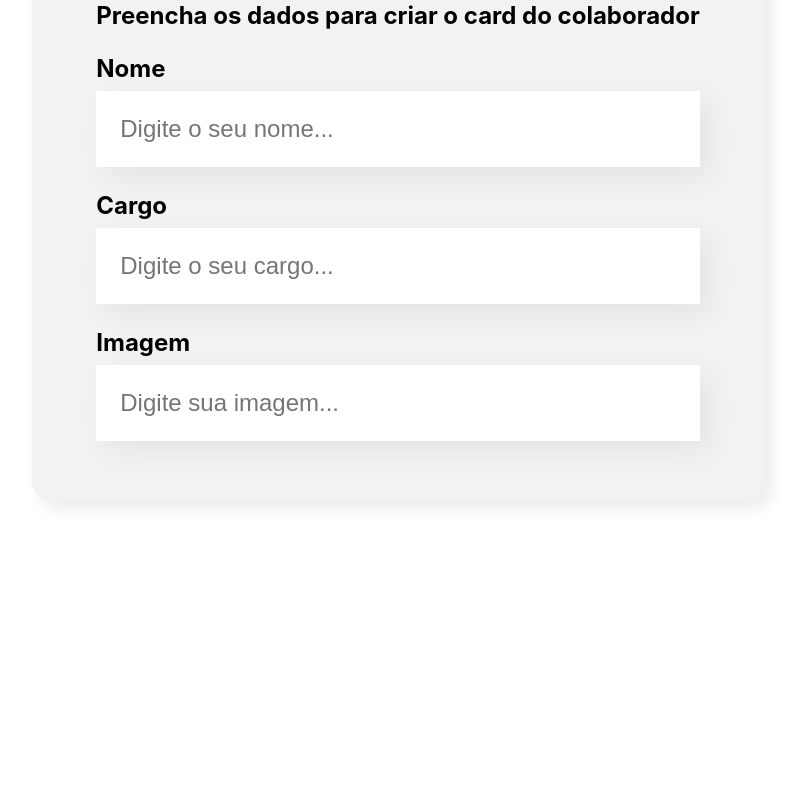
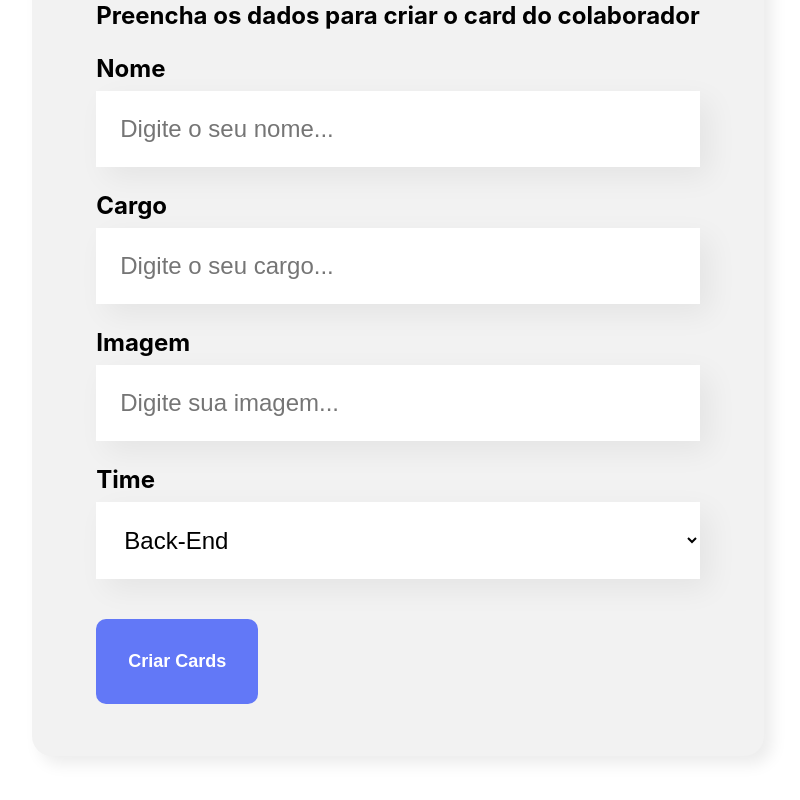
Before and after one commit to JNaicraG/organo, a React (Create React App) app: page / in a window 1280 px wide. Shown: the part 637-1437 px from the top of the page, without its empty margins (242-1042 px from the left). Before the commit the page ends 1222 px from the top, so only its background shows below. Built offline with nearby package versions, Linux system fonts and the light colour scheme.

Commit message:
chore(CampoTexto): implemented onChage/aoDigitar

```diff
--- a/src/componentes/CampoTexto/index.js
+++ b/src/componentes/CampoTexto/index.js
@@ -3,10 +3,17 @@ import './CampoTexto.css'
 
 const CampoTexto = (props) =>{
     const placeholderModificado = `${props.placeholder}...`
+    let value = '';
+
+    const aoDigitar = (event) =>{
+        value = event.target.value;
+        console.log(value);
+    }
+
     return (
         <div className='campo-texto'>
             <label>{props.label}</label>
-            <input placeholder={placeholderModificado} />
+            <input required={props.obrigatorio} onChange={aoDigitar} placeholder={placeholderModificado} />
         </div>
     )
 }
--- a/src/componentes/Formulario/index.js
+++ b/src/componentes/Formulario/index.js
@@ -1,14 +1,38 @@
+import { Botao } from '../Botao';
 import { CampoTexto } from '../CampoTexto';
+import { ListaSuspensa } from '../ListaSuspensa';
 import './Formulario.css'
 
 const Formulario = () => {
+    const times = [
+        'Back-End',
+        'Front-End',
+        'Data-Science',
+        'DevOps',
+        'UX e Design',
+        'Mobile',
+        'Inovação e Gestão'
+    ];
+
+    const onSubmit = (event) => {
+        console.log('Form submetido');
+        event.preventDefault(); //Eventos html: https://developer.mozilla.org/en-US/docs/Web/Events -- mas em cammel case no React: onclick vira onClick
+
+
+
+    }
+
     return (
         <section className='formulario'>
-            <form>
+            <form onSubmit={onSubmit}>
                 <h2>Preencha os dados para criar o card do colaborador</h2>
-                <CampoTexto label="Nome" placeholder="Digite o seu nome" />
-                <CampoTexto label="Cargo" placeholder="Digite o seu cargo" />
+                <CampoTexto obrigatorio={true} label="Nome" placeholder="Digite o seu nome" />
+                <CampoTexto obrigatorio={true} label="Cargo" placeholder="Digite o seu cargo" />
                 <CampoTexto label="Imagem" placeholder="Digite sua imagem" />
+                <ListaSuspensa required={true} label="Time" lista={times} />
+                <Botao>
+                    Criar Cards
+                </Botao>
             </form>
         </section>
     )
```
